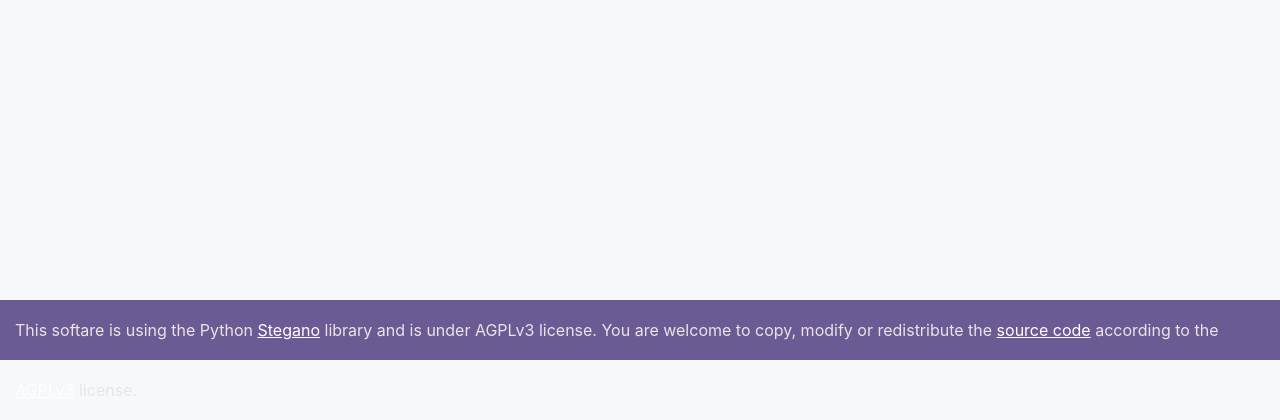
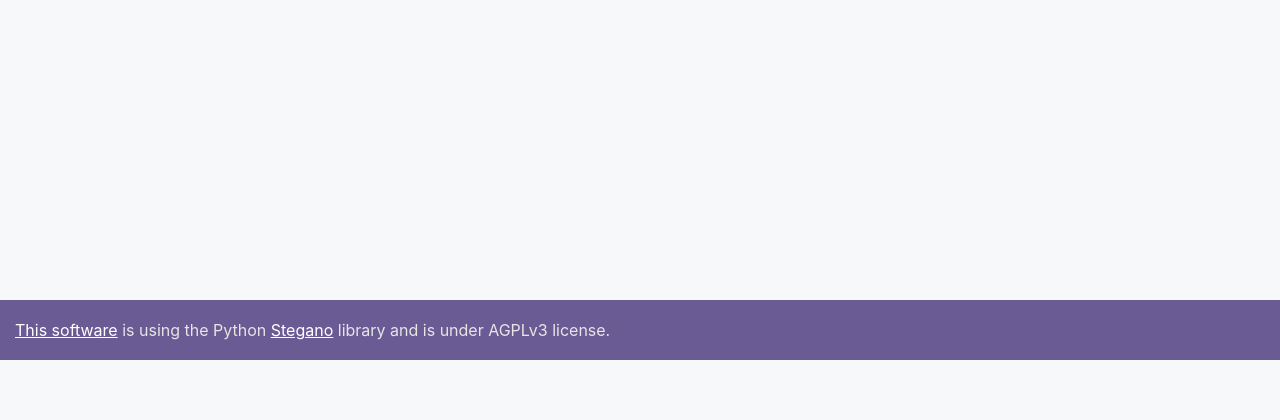
Before and after one commit to cedricbonhomme/stegano-web, a Flask app: page / in a window 1280 px wide. Shown: the part 440-860 px from the top of the page. After the commit the page ends 800 px from the top, so only its background shows below. Run offline with Flask 2, Linux system fonts and the light colour scheme; some libraries are stand-ins or nearby versions.

Commit message:
Simplify the footer.

```diff
--- a/web/templates/layout.html
+++ b/web/templates/layout.html
@@ -55,10 +55,9 @@
         <div class="container-fluid">
             <div class="row">
                 <div class="col-md-12">
-                    This softare is using the Python <a href="https://github.com/cedricbonhomme/Stegano">Stegano</a> library
-                    and is under AGPLv3 license. You are welcome to copy, modify or redistribute the
-                    <a href="https://github.com/cedricbonhomme/stegano-web">source code</a> according to the
-                    <a href="https://www.gnu.org/licenses/agpl-3.0.txt">AGPLv3</a> license.
+		    <a href="https://github.com/cedricbonhomme/stegano-web">This software</a> is using
+		    the Python <a href="https://github.com/cedricbonhomme/Stegano">Stegano</a> library
+                    and is under AGPLv3 license.
                 </div>
             </div>
         </div>
```
